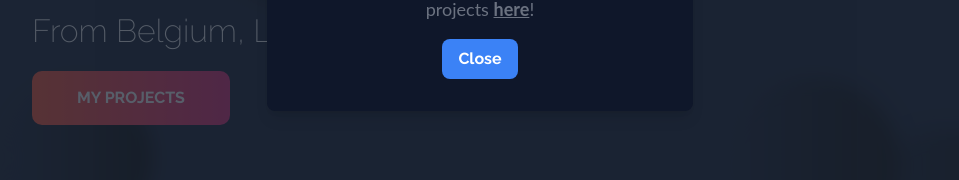
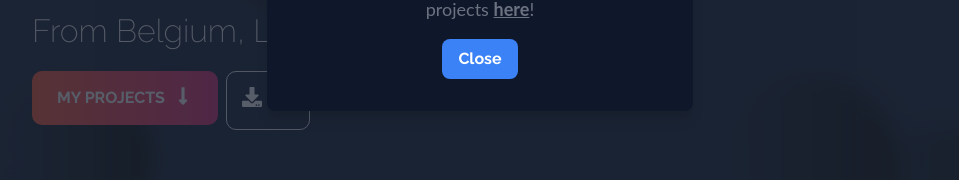
Before and after one commit to JensErven/jenserven-portfolio-website, a Next.js app: page / in a window 1280 px wide. Shown: the part 427-607 px from the top of the page, without its empty margins (160-1119 px from the left). Built offline with nearby package versions, Linux system fonts and the light colour scheme; no server answers; the database is empty.

Commit message:
feat(CVbutton): added a CV button to banner

```diff
--- a/src/app/globals.css
+++ b/src/app/globals.css
@@ -110,16 +110,27 @@ button{
 
 .btn-grad {
   background-image: linear-gradient(to right, #FF512F 0%, #DD2476  51%, #FF512F  100%);
-  padding: 15px 45px;
+  padding: 15px 25px;
   text-align: center;
   text-transform: uppercase;
   transition: 0.5s;
   background-size: 200% auto;
   color: white;
   border-radius: 10px;
-  display: block;
+
 }
 
+.btn-cv{
+
+  padding: 15px 15px;
+  text-align: center;
+  text-transform: uppercase;
+  transition: 0.5s;
+  background-size: 200% auto;
+  color: white;
+  border-radius: 10px;
+
+}
 .btn-grad:hover {
   background-position: right center; /* change the direction of the change here */
   color: #fff;
--- a/src/app/page.tsx
+++ b/src/app/page.tsx
@@ -12,6 +12,7 @@ import ButtonGoUp from "@/components/Shared/ButtonGoUp";
 import { motion, useAnimation } from "framer-motion";
 import NavBar from "@/components/Shared/NavBar";
 import Banner from "@/components/Banner-Section/Banner";
+import { FaDownload } from "react-icons/fa";
 
 export default function Home() {
   const [isOverlayOpen, setIsOverlayOpen] = useState(false);
@@ -89,9 +90,35 @@ export default function Home() {
         <div className=" ">
           <section id="header-section">
             <Banner />
-            <a href="#my-projects-section">
-              <ButtonHeader text="My Projects" />
-            </a>
+            <div className="flex flex-wrap gap-2">
+              {" "}
+              <a href="#my-projects-section">
+                <ButtonHeader text="My Projects" />
+              </a>
+              <motion.button
+                initial={{ opacity: 0, y: 0, scaleY: 0 }}
+                whileInView={{ opacity: 1, y: 0, scaleY: 1 }}
+                transition={{
+                  delay: 0.6,
+                  ease: "ease",
+                  duration: 0.15,
+                  type: "spring",
+                }}
+                whileTap={{ scale: 0.9, y: 0 }}
+                type="button"
+                className="btn-cv flex  flex-row justify-center items-center gap-2 border border-1-white"
+              >
+                <a
+                  className="flex flex-wrap gap-2"
+                  download
+                  href="/Resume-JensErven-EN.pdf"
+                >
+                  {" "}
+                  <FaDownload size={20} fill={"white"} />
+                  <p>CV</p>
+                </a>
+              </motion.button>
+            </div>
           </section>
           <section>
             <MySkills />
--- a/src/components/Shared/ButtonHeader.tsx
+++ b/src/components/Shared/ButtonHeader.tsx
@@ -1,11 +1,12 @@
 "use client";
 import { motion, spring } from "framer-motion";
 import React from "react";
+import { FaLongArrowAltDown } from "react-icons/fa";
 
 const ButtonHeader = ({ text }: { text: string }) => {
   return (
     <motion.button
-      className="btn-grad"
+      className="btn-grad flex flex-row gap-2"
       type="button"
       initial={{ opacity: 0, y: 0, scaleY: 0 }}
       whileInView={{ opacity: 1, y: 0, scaleY: 1 }}
@@ -18,6 +19,7 @@ const ButtonHeader = ({ text }: { text: string }) => {
       whileTap={{ scale: 0.9, y: 0 }}
     >
       {text}
+      <FaLongArrowAltDown size={20} fill="white" />
     </motion.button>
   );
 };
```
Also changed, not shown: 1 other file (tests, documents, lock files or other folders).
